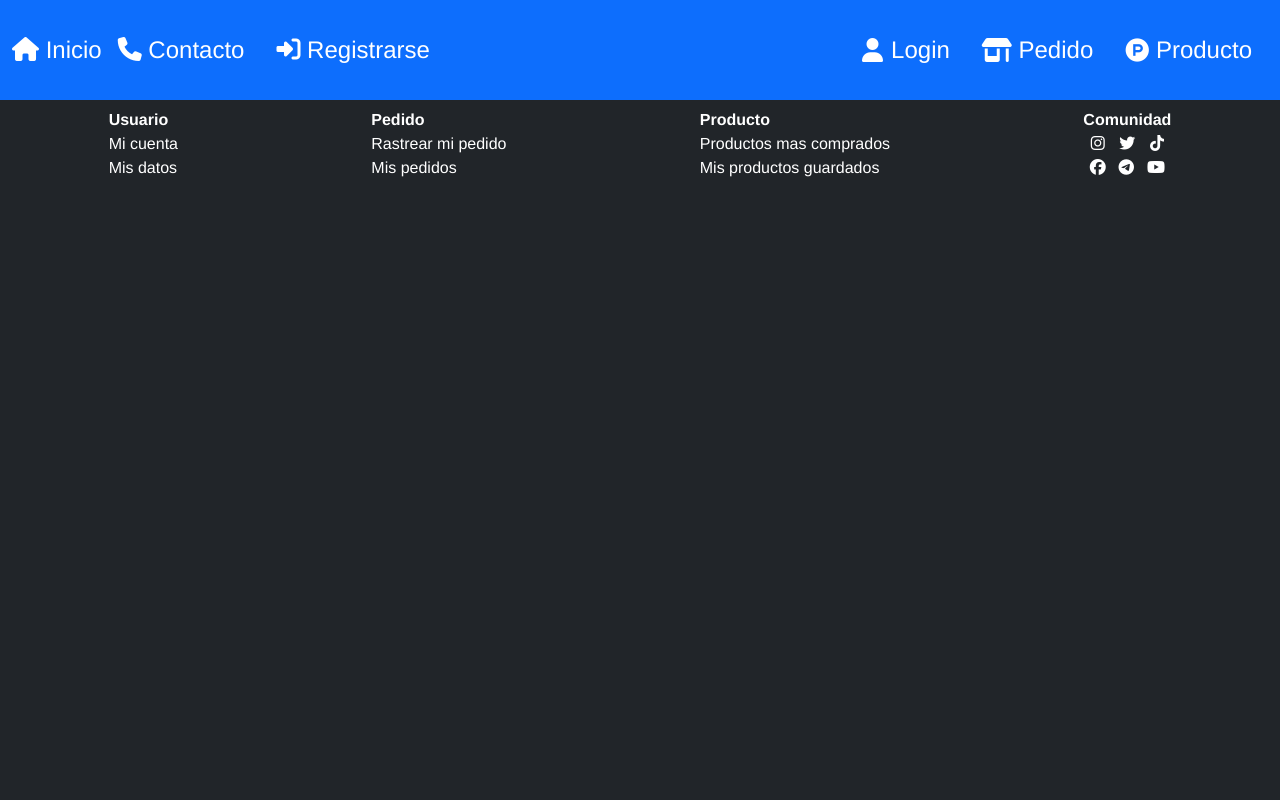
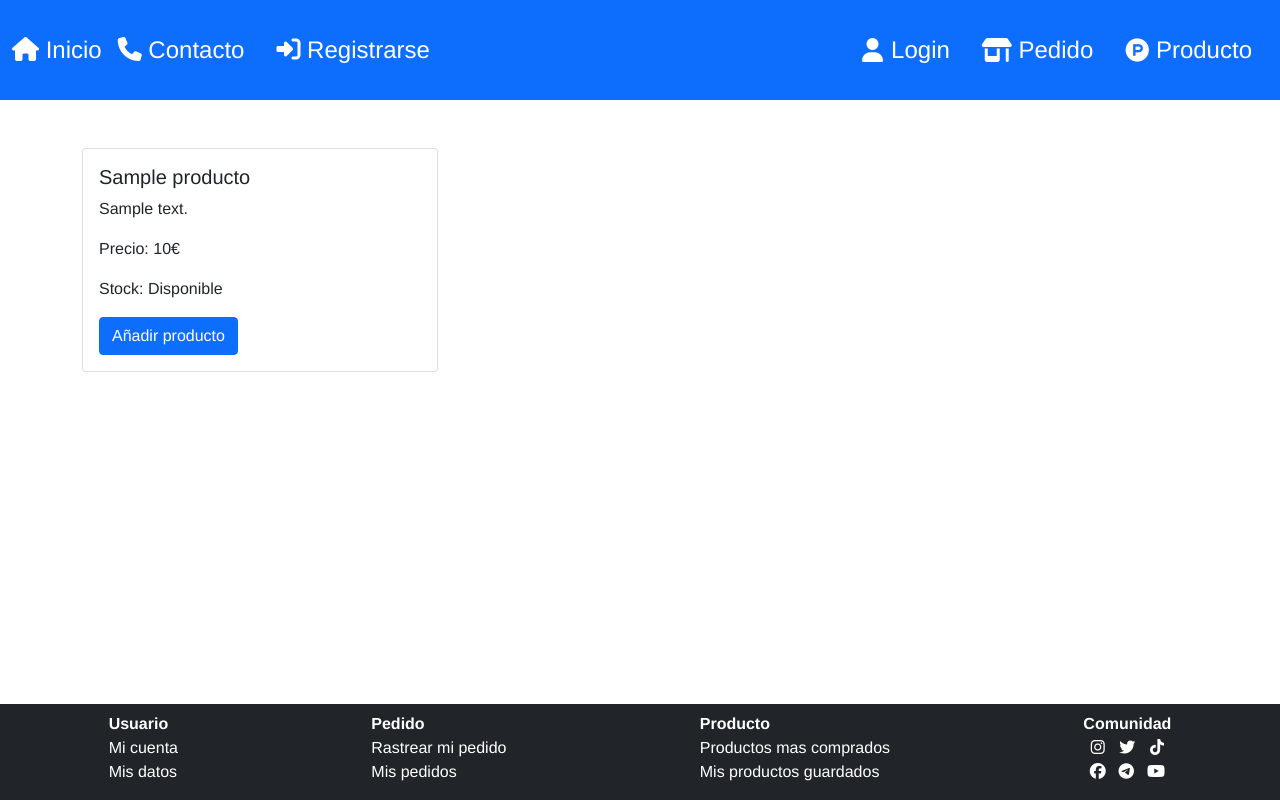
Before and after one commit to anietooo/DWES_P3_LuisJ_AlejandroN, a PHP site: page /PaginaProducto.php in a window 1280 px wide. Run offline with PHP 8.4, Linux system fonts and the light colour scheme; tables that the repository leaves empty or names only in its code hold one stand-in row (values such as "Sample post").

Commit message:
PaginaProductoFuncional

```diff
--- a/PaginaProducto.php
+++ b/PaginaProducto.php
@@ -7,18 +7,23 @@ require_once("./views/header.php");
 ?>
 <!DOCTYPE html>
 <html lang="en">
+
 <head>
     <meta charset="UTF-8">
     <meta name="viewport" content="width=device-width, initial-scale=1.0">
     <title>Formulario de registro</title>
 </head>
 <style>
-    body{
+    body {
         display: grid;
         height: 100dvh;
         grid-template-rows: auto 1fr auto;
     }
+    iframe {
+        display: none; /* Oculta el iframe */
+    }
 </style>
+
 <body>
     <?php
     // insertarProducto(new Ordenador(8, 1, "HP EliteDesk 800 G1", "Potente productividad:Esta Ordenador Portátil con Win 11 de 14 pulgadas está equipada con el rendimiento del procesador", 500, 100));
@@ -32,10 +37,38 @@ require_once("./views/header.php");
     // insertarProducto(new Periferico("Raton", "Razer", 7, "DeathAdder Essential", "Gran resistencia en un ratón de juegos diseñado para durar: El Razer DeathAdder Essential cuenta con una gran durabilidad para mantener un alto rendimiento de calidad que aguante las intensas sesiones de juego, sus 5 botones Hyperesponse se han probado en el laboratorio para asegurar una durabilidad de hasta 10 millones de clics para asegurar que el Razer DeathAdder Essential es el ratón más resistente", 70, 55));
     // insertarProducto(new Periferico("Teclado", " Corsair", 8, "K70 RGB PRO", "La leyenda continúa: El K70 RGB PRO conserva los elementos icónicos del galardonado K70 RGB con una estructura de aluminio duradera, interruptores de teclas mecánicos CHERRY MX y retroiluminación RGB.", 70, 55));
     // insertarProducto(new Periferico("Teclado", "Logitech", 9, "G413 TKL", "Que tus habilidades gaming pasen a otro nivel: Logitech G413 TKL SE es un teclado con diez teclas menos con funciones para gaming con la resistencia y el rendimiento necesarios para competir", 65, 105));
+    ?>
 
+    <div class="container mt-5">
+        <div class="row">
+            <?php
+            $productos = leerProducto();
+            foreach ($productos as $producto) {
+                echo '<div class="col-md-4">';
+                echo '<div class="card mb-4">';
+                echo '<div class="card-body">';
+                echo '<h5 class="card-title">' . $producto['nombre'] . '</h5>';
+                echo '<p class="card-text">' . $producto['descripcion'] . '</p>';
+                echo '<p class="card-text">Precio: ' . $producto['precio'] . '€</p>';
+                echo '<p class="card-text">Stock: ' . ($producto['stock'] ? "Disponible" : "No disponible") . '</p>'; // Mostrar el mensaje de stock
+                echo '<form action="PaginaPedido.php" method="post" target="hidden_iframe">'; // Formulario para añadir productos
+                echo '<input type="hidden" name="id" value="' . $producto['id'] . '">';
+                echo '<input type="hidden" name="nombre" value="' . $producto['nombre'] . '">';
+                echo '<input type="hidden" name="descripcion" value="' . $producto['descripcion'] . '">';
+                echo '<input type="hidden" name="precio" value="' . $producto['precio'] . '">';
+                echo '<input type="hidden" name="stock" value="' . $producto['stock'] . '">';
+                echo '<button type="submit" class="btn btn-primary">Añadir producto</button>';
+                echo '</form>';
+                echo '</div>';
+                echo '</div>';
+                echo '</div>';
+            }
+            ?>
+        </div>
+    </div>
+    <iframe name="hidden_iframe"></iframe> <!-- Iframe oculto -->
+</body>
 
-    ?>
-</body>
 </html>
 <?php
 require_once("./views/footer.php");
--- a/database/productoDB.php
+++ b/database/productoDB.php
@@ -22,9 +22,9 @@ function insertarProducto($producto): bool
 /**
  * FALTA POR HACER
  */
-function leerProducto($id){
+function leerProducto(){
     $c = conectar();
-    $sql = "SELECT nombre, descripcion, precio, stock FROM Product WHERE id = ?";
+    $sql = "SELECT id,nombre, descripcion, precio, stock FROM Producto";
     $r = $c->query($sql);
     $c->close();
     return $r;
--- a/model/Producto.php
+++ b/model/Producto.php
@@ -17,7 +17,7 @@ abstract class Producto{
 
     public function __toString()
     {
-        return "Id: $this->id , Nombre: $this->nombre , Descripcion: $this->descripcion , Precio: $this->precio , Stock: $this->stock";
+        return "Id: $this->id , Nombre: $this->nombre , Descripcion: $this->descripcion , Precio: $this->precio ,  Stock: " . ($this->stock ? "Disponible" : "No disponible");
     }
 
     /**
@@ -105,7 +105,7 @@ abstract class Producto{
      */
     public function getStock()
     {
-        return $this->stock;
+        return $this->stock ? "Disponible" : "No disponible";
     }
 
     /**
```
Also changed, not shown: PaginaPedido.php (added).
